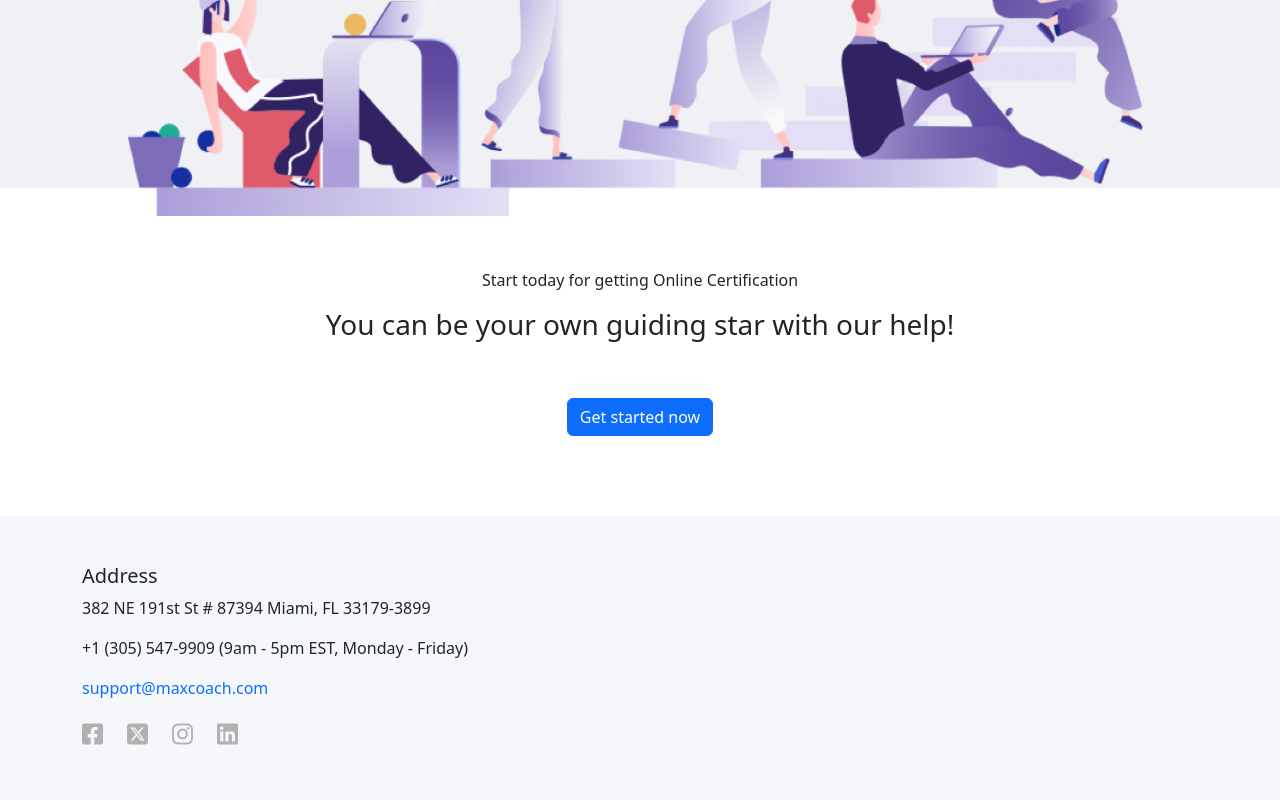
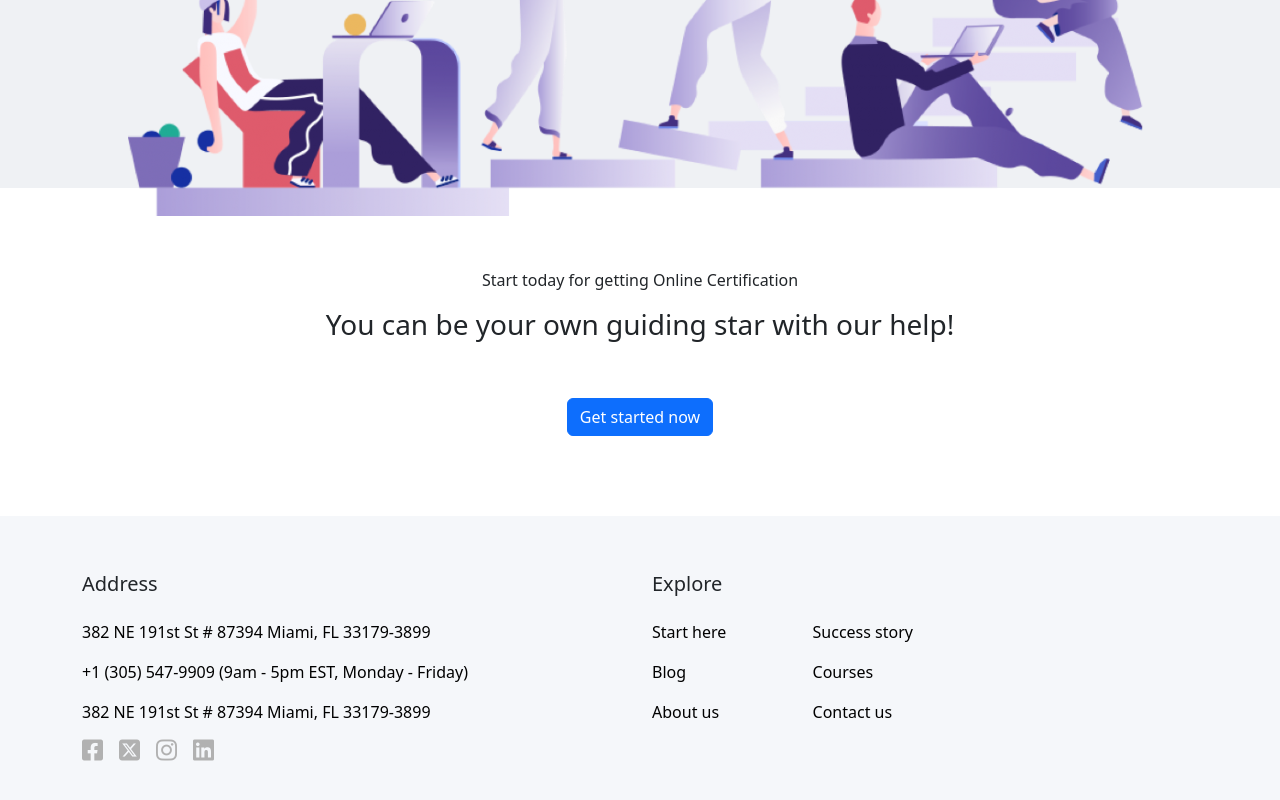
Before and after one commit to iaio998/proj-html-vuejs, a Vue app: page / in a window 1280 px wide. Shown: the part 5336-6136 px from the top of the page. Built offline with nearby package versions, Linux system fonts and the light colour scheme.

Commit message:
Added footer address component

```diff
--- a/src/assets/style/main.scss
+++ b/src/assets/style/main.scss
@@ -15,4 +15,5 @@ ul {
 }
 a {
  text-decoration: none;
+ color: black;
 }
--- a/src/components/footer/FooterComponent.vue
+++ b/src/components/footer/FooterComponent.vue
@@ -5,7 +5,9 @@
         <div class="col-6">
           <AddressComponent />
         </div>
-        <div class="col-3"></div>
+        <div class="col-3">
+          <ExploreComponent />
+        </div>
         <div class="col-3"></div>
       </div>
     </div>
@@ -14,9 +16,13 @@
 
 <script>
 import AddressComponent from "./partials/AddressComponent.vue";
+import ExploreComponent from "./partials/ExploreComponent.vue";
 export default {
   name: "FooterComponent",
-  components: { AddressComponent },
+  components: {
+    AddressComponent,
+    ExploreComponent,
+  },
 };
 </script>
 
--- a/src/components/footer/partials/AddressComponent.vue
+++ b/src/components/footer/partials/AddressComponent.vue
@@ -1,13 +1,13 @@
 <template>
   <div class="text-start">
-    <h5>Address</h5>
-    <p>{{ this.address }}</p>
-    <p>{{ this.contact }}</p>
-    <p>
-      <a href="#">{{ this.email }}</a>
-    </p>
+    <h5 class="py-2">Address</h5>
+    <ul>
+      <li class="py-2" v-for="el in this.datas">
+        <a href="#">{{ el.text }} </a>
+      </li>
+    </ul>
     <ul class="d-flex">
-      <li class="pe-4 fs-4" v-for="el in socials">
+      <li class="pe-3 fs-4" v-for="el in socials">
         <a class="hyperlink" href="#">
           <i :class="el.fontAwesome"></i>
         </a>
@@ -21,9 +21,23 @@ export default {
   name: "AddressComponent",
   data() {
     return {
-      address: "382 NE 191st St # 87394 Miami, FL 33179-3899",
-      contact: "+1 (305) 547-9909 (9am - 5pm EST, Monday - Friday)",
-      email: "support@maxcoach.com",
+      datas: [
+        {
+          dataId: 1,
+          name: "Address",
+          text: "382 NE 191st St # 87394 Miami, FL 33179-3899",
+        },
+        {
+          dataId: 2,
+          name: "Contact",
+          text: "+1 (305) 547-9909 (9am - 5pm EST, Monday - Friday)",
+        },
+        {
+          dataId: 3,
+          name: "Email",
+          text: "382 NE 191st St # 87394 Miami, FL 33179-3899",
+        },
+      ],
       socials: [
         {
           socialId: 1,
--- a/src/components/footer/partials/ExploreComponent.vue
+++ b/src/components/footer/partials/ExploreComponent.vue
@@ -1,9 +1,57 @@
 <template>
-  <div></div>
+  <div class="text-start">
+    <h5 class="py-2">Explore</h5>
+    <div class="d-flex justify-content-between">
+      <ul>
+        <li class="py-2" v-for="el in this.exploreLeft">
+          <a href="#">{{ el.text }} </a>
+        </li>
+      </ul>
+      <ul>
+        <li class="py-2" v-for="el in this.exploreRight">
+          <a href="#">{{ el.text }} </a>
+        </li>
+      </ul>
+    </div>
+  </div>
 </template>
 
 <script>
-export default {};
+export default {
+  name: "ExploreComponent",
+  data() {
+    return {
+      exploreLeft: [
+        {
+          xploreLeftId: 1,
+          text: "Start here",
+        },
+        {
+          xploreLeftId: 2,
+          text: "Blog",
+        },
+        {
+          xploreLeftId: 3,
+          text: "About us",
+        },
+      ],
+      exploreRight: [
+        {
+          xploreRightId: 1,
+          text: "Success story",
+        },
+        {
+          xploreRightId: 2,
+          text: "Courses",
+        },
+        {
+          xploreRightId: 3,
+          text: "Contact us",
+        },
+      ],
+    };
+  },
+};
 </script>
 
 <style lang="scss" scoped></style>
```
